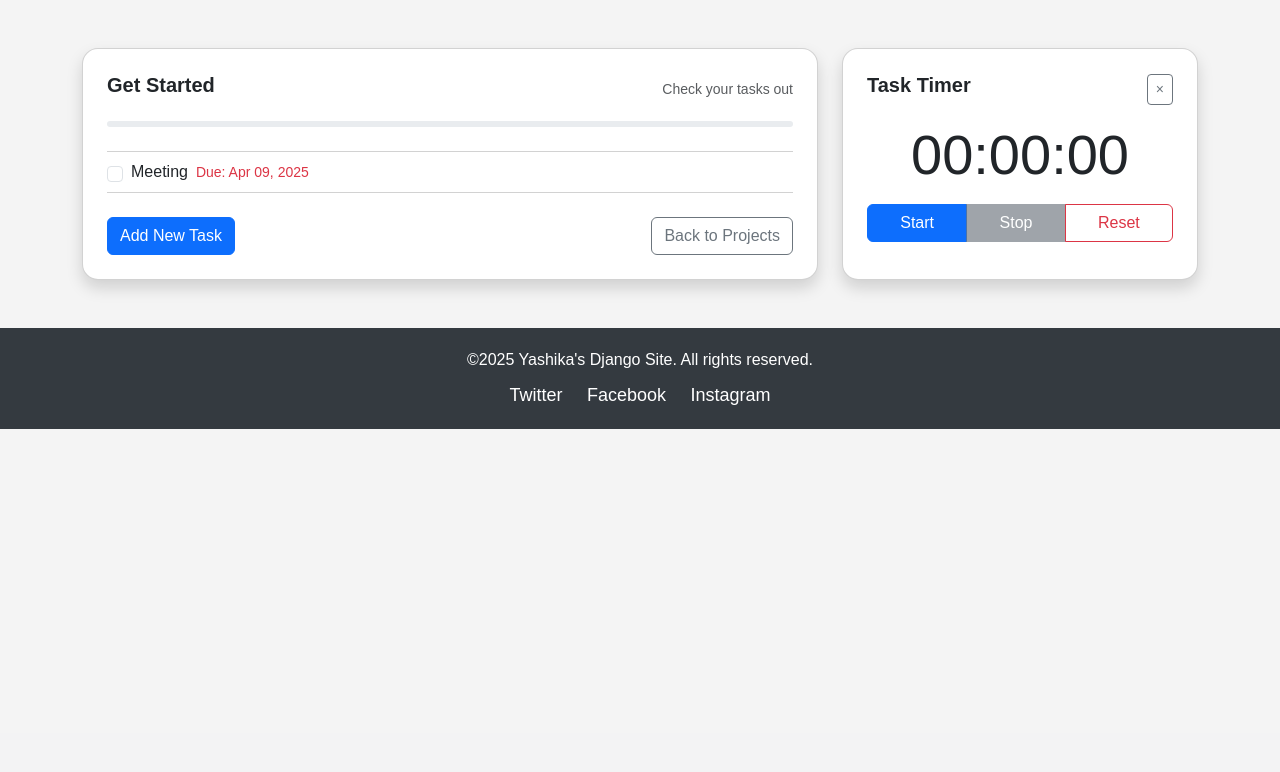
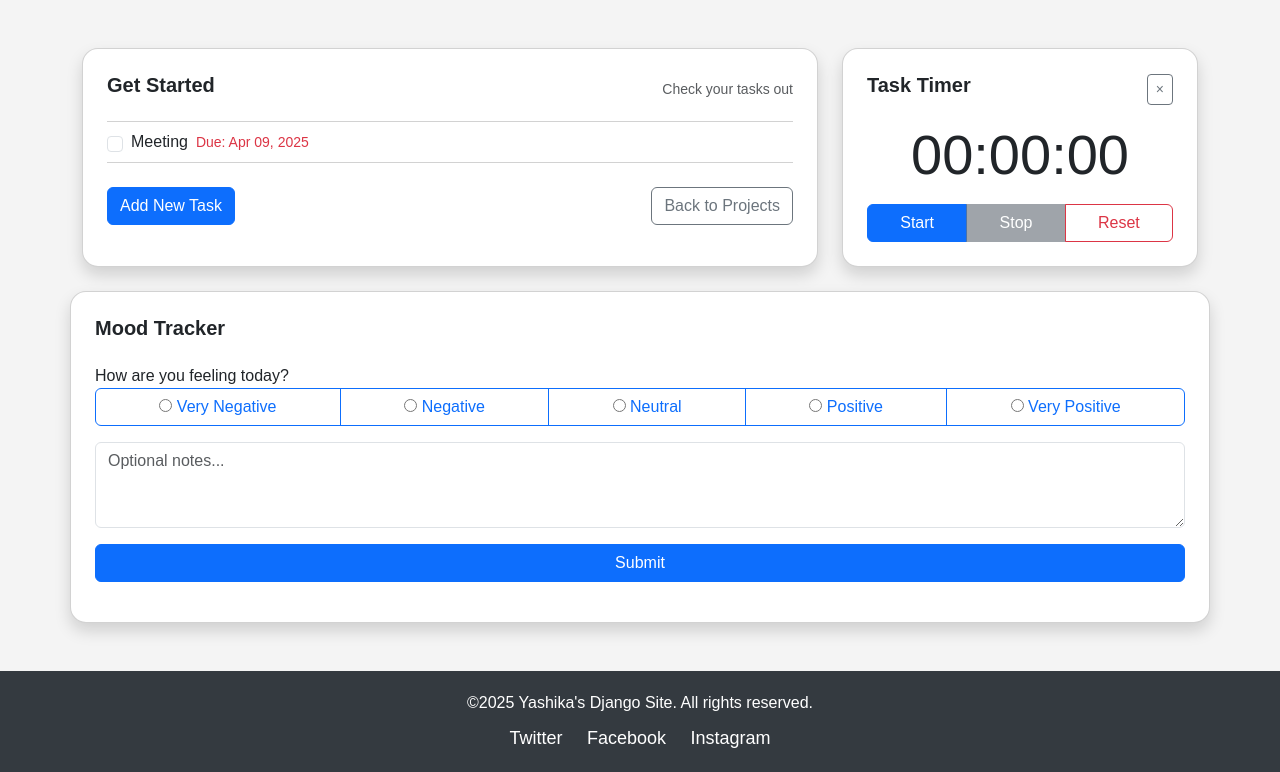
Before and after one commit to B00150149/B00150149_WebFrameworkDevelopment, a Django app: page /taskList/2/ in a window 1280 px wide. Shown: the part 67-839 px from the top of the page. Before the commit the page ends 496 px from the top, so only its background shows below. Run offline with Django 5.2, Linux system fonts and the light colour scheme; a user stored in the database is signed in; data comes from the database, SQL or seed files in the repository; both versions use the stored data as it was after the commit.

Commit message:
Changed ERD + Added Mood Rating for Tracking System+ Deliverable 2
1) made mood rating in model, added it in form, views make js and also added UI for it in Task List

2)changed erd plan for the it (the time tracking plan is removed)

```diff
--- a/LeisureProject/leisureProjects/admin.py
+++ b/LeisureProject/leisureProjects/admin.py
@@ -1,5 +1,5 @@
 from django.contrib import admin
-from .models import Profile, Project, Task, TimeLog, Challenge,  Todo, ChallengeReview
+from .models import Profile, Project, Task, TimeLog, Challenge,  Todo, ChallengeReview, MoodRating
 
 admin.site.register(Profile)
 admin.site.register(Project)
@@ -8,4 +8,5 @@ admin.site.register(Challenge)
 admin.site.register(TimeLog)
 admin.site.register(Todo)
 admin.site.register(ChallengeReview)
+admin.site.register(MoodRating)
 # Register your models here.
--- a/LeisureProject/leisureProjects/models.py
+++ b/LeisureProject/leisureProjects/models.py
@@ -118,3 +118,28 @@ class ChallengeParticipant(models.Model):
 
     def __str__(self):
         return f'{self.user.username} joined {self.challenge.title} on {self.join_date}'
+
+class MoodRating(models.Model):
+    RATING_CHOICES = [
+        (1, 'Very Negative'),
+        (2, 'Negative'),
+        (3, 'Neutral'),
+        (4, 'Positive'),
+        (5, 'Very Positive')
+    ]
+
+    user = models.ForeignKey(User, on_delete=models.CASCADE)
+    project = models.ForeignKey(Project, on_delete=models.CASCADE, null=True, blank=True)
+    task = models.ForeignKey(Task, on_delete=models.CASCADE, null=True, blank=True)
+    rating = models.IntegerField(choices=RATING_CHOICES)
+    session_reference = models.CharField(max_length=100, blank=True, null=True)
+    timestamp = models.DateTimeField(auto_now_add=True)
+    notes = models.TextField(blank=True, null=True)
+
+    def __str__(self):
+        context = []
+        if self.project:
+            context.append(f"Project: {self.project.name}")
+        if self.task:
+            context.append(f"Task: {self.task.title}")
+        return f'Mood: {self.get_rating_display()} by {self.user.username} at {self.timestamp} ({", ".join(context)})'
--- /dev/null
+++ b/LeisureProject/leisureProjects/static/js/moodTracker.js
@@ -0,0 +1,40 @@
+document.getElementById('moodRatingForm').addEventListener('submit', function(e) {
+  e.preventDefault();
+  const formData = new FormData(this);
+
+  // Get current project/task from URL if available
+  const pathParts = window.location.pathname.split('/');
+  if (pathParts.includes('taskList')) {
+    const projectId = pathParts[pathParts.indexOf('taskList') + 1];
+    formData.append('project', projectId);
+  }
+
+  fetch('/mood-rating/', {
+    method: 'POST',
+    body: formData,
+    headers: {
+      'X-CSRFToken': '{{ csrf_token }}'
+    }
+  })
+  .then(response => response.json())
+  .then(data => {
+    const responseDiv = document.getElementById('moodResponse');
+    if (data.status === 'success') {
+      responseDiv.innerHTML = `
+        <div class="alert alert-success">
+          Mood recorded successfully!
+        </div>
+      `;
+      this.reset();
+    } else {
+      responseDiv.innerHTML = `
+        <div class="alert alert-danger">
+          Error: ${data.errors || 'Unknown error'}
+        </div>
+      `;
+    }
+  })
+  .catch(error => {
+    console.error('Error:', error);
+  });
+});
--- a/LeisureProject/leisureProjects/templates/leisureProjects/taskList.html
+++ b/LeisureProject/leisureProjects/templates/leisureProjects/taskList.html
@@ -20,11 +20,6 @@
       <small class="text-muted">
         Check your tasks out
       </small>
-    </div>
-
-    <!-- Static Progress Bar as in image -->
-    <div class="progress mb-4" style="height: 6px;">
-      <div id="taskProgressBar" class="progress-bar bg-primary" style="width: 0%;"></div>
     </div>
 
 
@@ -56,6 +51,8 @@
       </div>
     </div>
   </div>
+
+  <!-- Timer -->
   <div class="col-md-4">
       <div class="card shadow rounded-4 p-4 h-100">
         <div class="d-flex justify-content-between align-items-center mb-3">
@@ -72,8 +69,46 @@
         </div>
       </div>
     </div>
+
+    <!-- Mood Tracker Card -->
+    <div class="card shadow rounded-4 p-4 mt-4">
+      <div class="d-flex justify-content-between align-items-center mb-3">
+        <h5 class="fw-bold">Mood Tracker</h5>
+      </div>
+      <form id="moodRatingForm">
+        <div class="form-group">
+          <label>How are you feeling today?</label>
+          <div class="btn-group btn-group-toggle w-100" data-toggle="buttons">
+            <label class="btn btn-outline-primary">
+              <input type="radio" name="rating" value="1" required> Very Negative
+            </label>
+            <label class="btn btn-outline-primary">
+              <input type="radio" name="rating" value="2"> Negative
+            </label>
+            <label class="btn btn-outline-primary">
+              <input type="radio" name="rating" value="3"> Neutral
+            </label>
+            <label class="btn btn-outline-primary">
+              <input type="radio" name="rating" value="4"> Positive
+            </label>
+            <label class="btn btn-outline-primary">
+              <input type="radio" name="rating" value="5"> Very Positive
+            </label>
+          </div>
+        </div>
+        <div class="form-group mt-3">
+          <textarea class="form-control" name="notes" placeholder="Optional notes..." rows="3"></textarea>
+        </div>
+        <button type="submit" class="btn btn-primary mt-3 w-100">Submit</button>
+      </form>
+      <div id="moodResponse" class="mt-3"></div>
+    </div>
+
   </div>
 </div>
 
 
+
+<script src="{% static 'js/moodTracker.js' %}"></script>
+
 {% include 'includes/footer.html' %}
--- a/LeisureProject/leisureProjects/urls.py
+++ b/LeisureProject/leisureProjects/urls.py
@@ -26,4 +26,5 @@ urlpatterns = [
     path('todos/', views.get_todos, name='get_todos'),
     path('todos/<int:todo_id>/delete/', views.delete_todo, name='delete_todo'),
     path('todos/<int:todo_id>/toggle/', views.toggle_todo_completion, name='toggle_todo'),
+    path('mood-rating/', views.submit_mood_rating, name='submit_mood_rating'),
 ]
--- a/LeisureProject/leisureProjects/views.py
+++ b/LeisureProject/leisureProjects/views.py
@@ -7,8 +7,8 @@ from django.http import JsonResponse
 from django.views.decorators.csrf import csrf_exempt
 #Can only access when logged in
 from django.contrib.auth.decorators import login_required
-from .forms import ProjectForm, TaskForm,  RegisterForm, ChallengeForm , ChallengeReviewForm
-from .models import ChallengeParticipant
+from .forms import ProjectForm, TaskForm,  RegisterForm, ChallengeForm , MoodRatingForm, ChallengeReviewForm
+from .models import ChallengeParticipant, MoodRating
 
 
 
@@ -251,3 +251,31 @@ def toggle_todo_completion(request, todo_id):
         return JsonResponse({'status': 'success', 'completed': todo.completed})
     except Todo.DoesNotExist:
         return JsonResponse({'status': 'error'}, status=404)
+
+@csrf_exempt
+@require_POST
+def submit_mood_rating(request):
+    if not request.user.is_authenticated:
+        return JsonResponse({'status': 'error', 'message': 'Authentication required'}, status=401)
+
+    mood_rating = MoodRating()
+    mood_rating.user = request.user
+    mood_rating.rating = request.POST.get('rating')
+    mood_rating.notes = request.POST.get('notes')
+    mood_rating.session_reference = request.POST.get('session_reference')
+
+    # Get project and task IDs if provided
+    project_id = request.POST.get('project')
+    task_id = request.POST.get('task')
+
+    if project_id:
+        mood_rating.project_id = project_id
+    if task_id:
+        mood_rating.task_id = task_id
+
+    mood_rating.save()
+    return JsonResponse({
+        'status': 'success',
+        'rating': mood_rating.rating,
+        'timestamp': mood_rating.timestamp.isoformat()
+    })
```
Also changed, not shown: LeisureProject/leisureProjects/forms.py (+12 -1 lines), LeisureProject/leisureProjects/static/css/projectList.css (+14 -0 lines), LeisureProject/db.sqlite3, LeisureProject/leisureProjects/migrations/0015_moodrating.py (added), LeisureProject/leisureProjects/migrations/0016_moodrating_project_moodrating_task.py (added), 1 other file.
